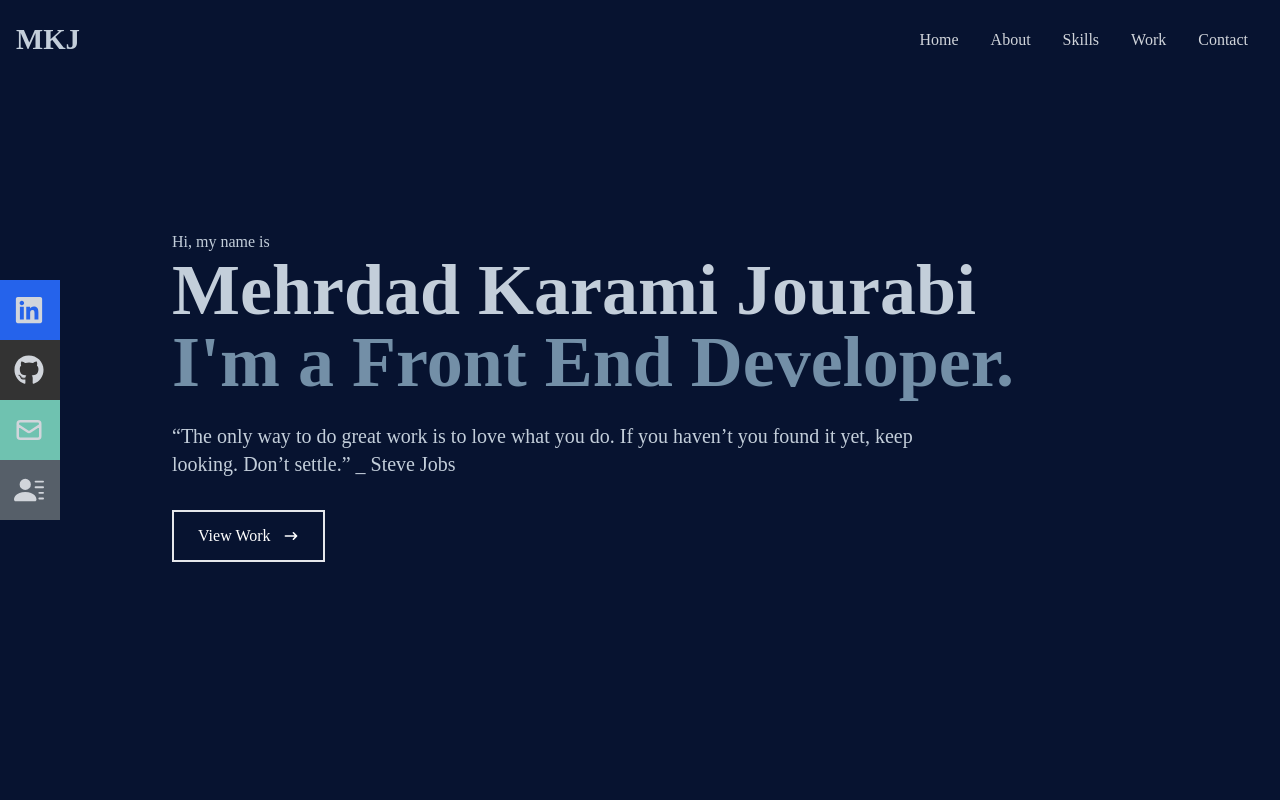
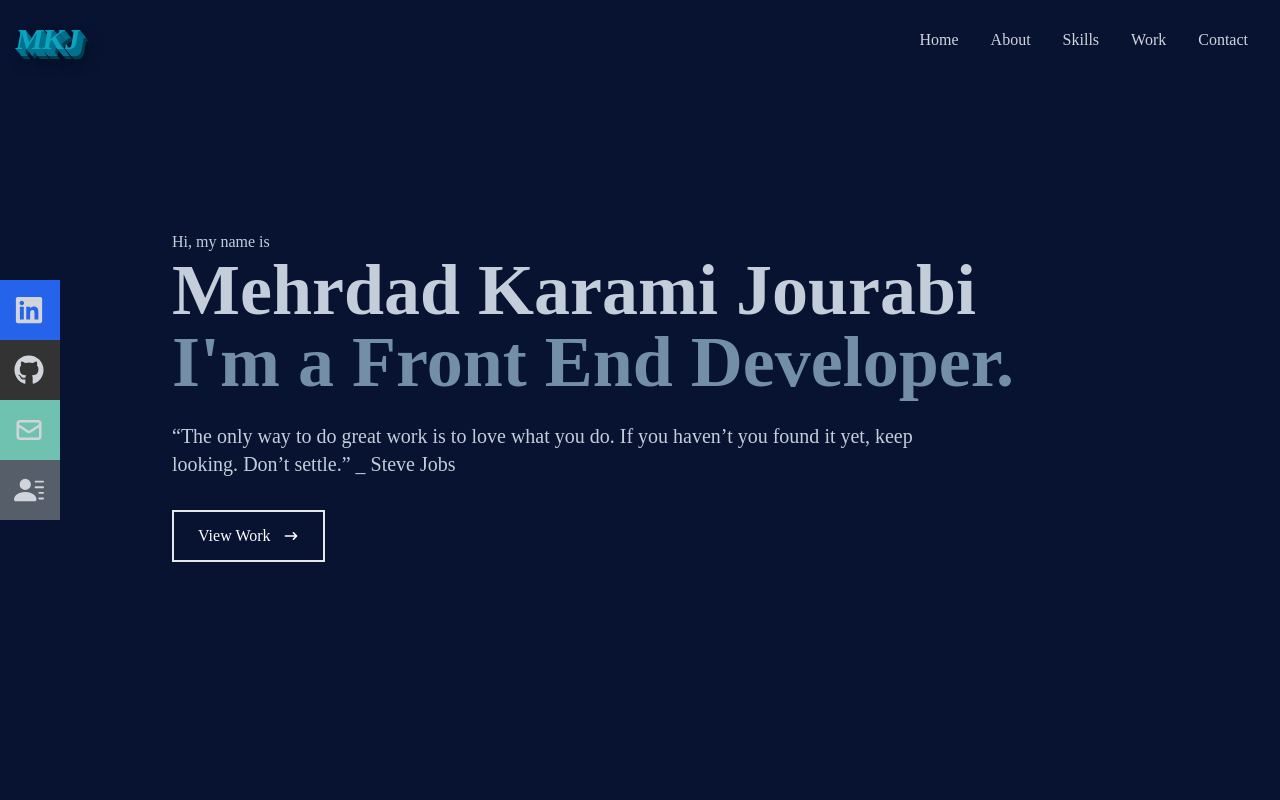
Before and after one commit to mehrdad-kj/portfolio, a React (Create React App) app: page / in a window 1280 px wide. Shown: the top 800 px of the page. Built offline with nearby package versions, Linux system fonts and the light colour scheme.

Commit message:
some css changes

```diff
--- a/src/index.css
+++ b/src/index.css
@@ -38,10 +38,26 @@
 }
 
 .logo-mkj{
-    color: #C3CEDA;
+    color: #0BA5BE;
     width: 50px;
     font-size: 1.8rem;
     font-weight: 600;
+    -webkit-transform: skew(-5deg, -5deg) rotate(5deg);
+            transform: skew(-5deg, -5deg) rotate(5deg);
+    -webkit-transform-origin: center center;
+            transform-origin: center center;
+    text-shadow: 1px 1px #00718F,
+                 2px 2px #00718F,
+                 3px 3px #00718F,
+                 4px 4px #00718F,
+                 5px 5px #00718F,
+                 6px 6px #00718F,
+                 7px 7px #00718F,
+                 8px 8px #013F4E,
+                 9px 9px #013F4E,
+                 10px 10px #013F4E,
+                 11px 11px 15px  rgba(0, 0, 0, 0.5)
+
 
 }
 
```
